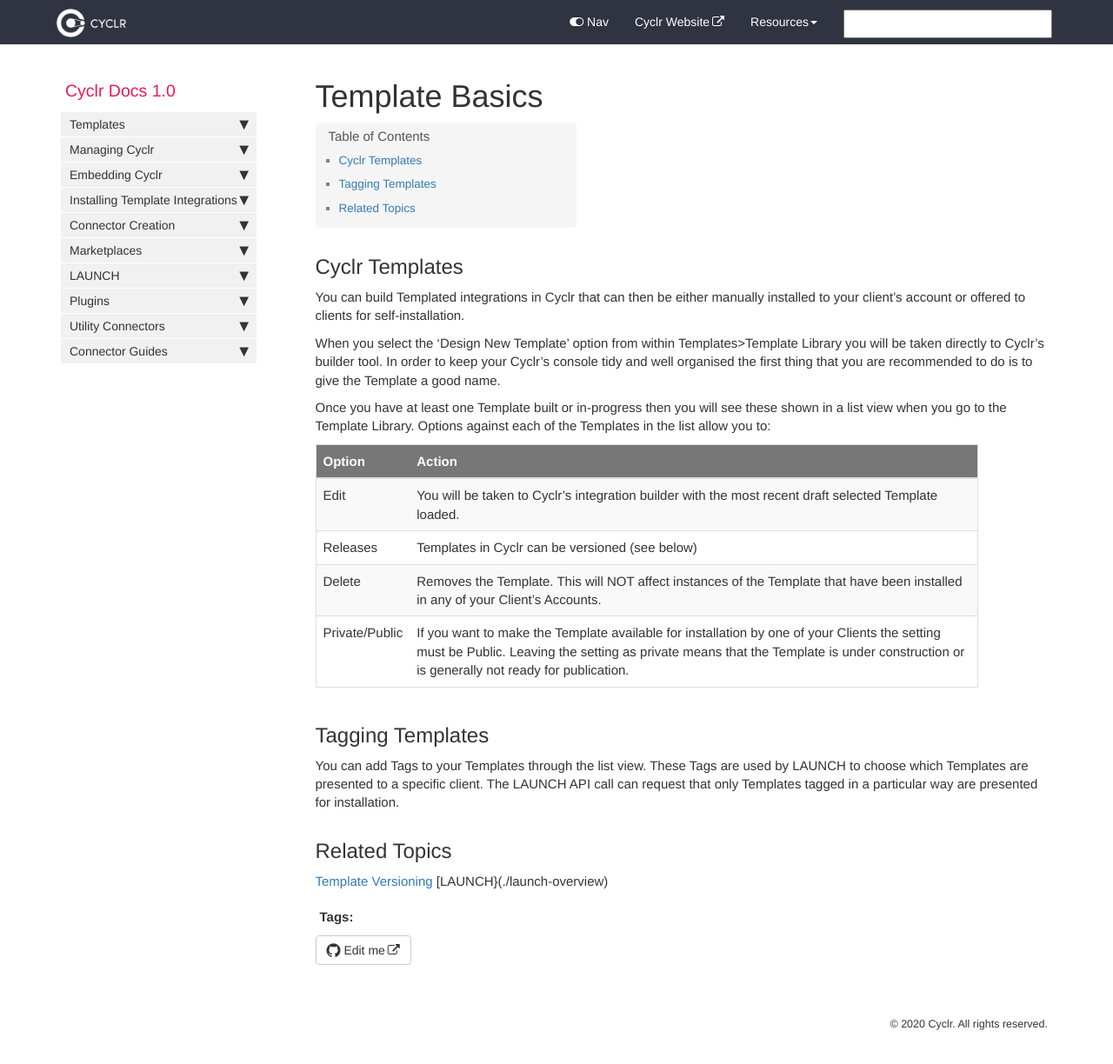
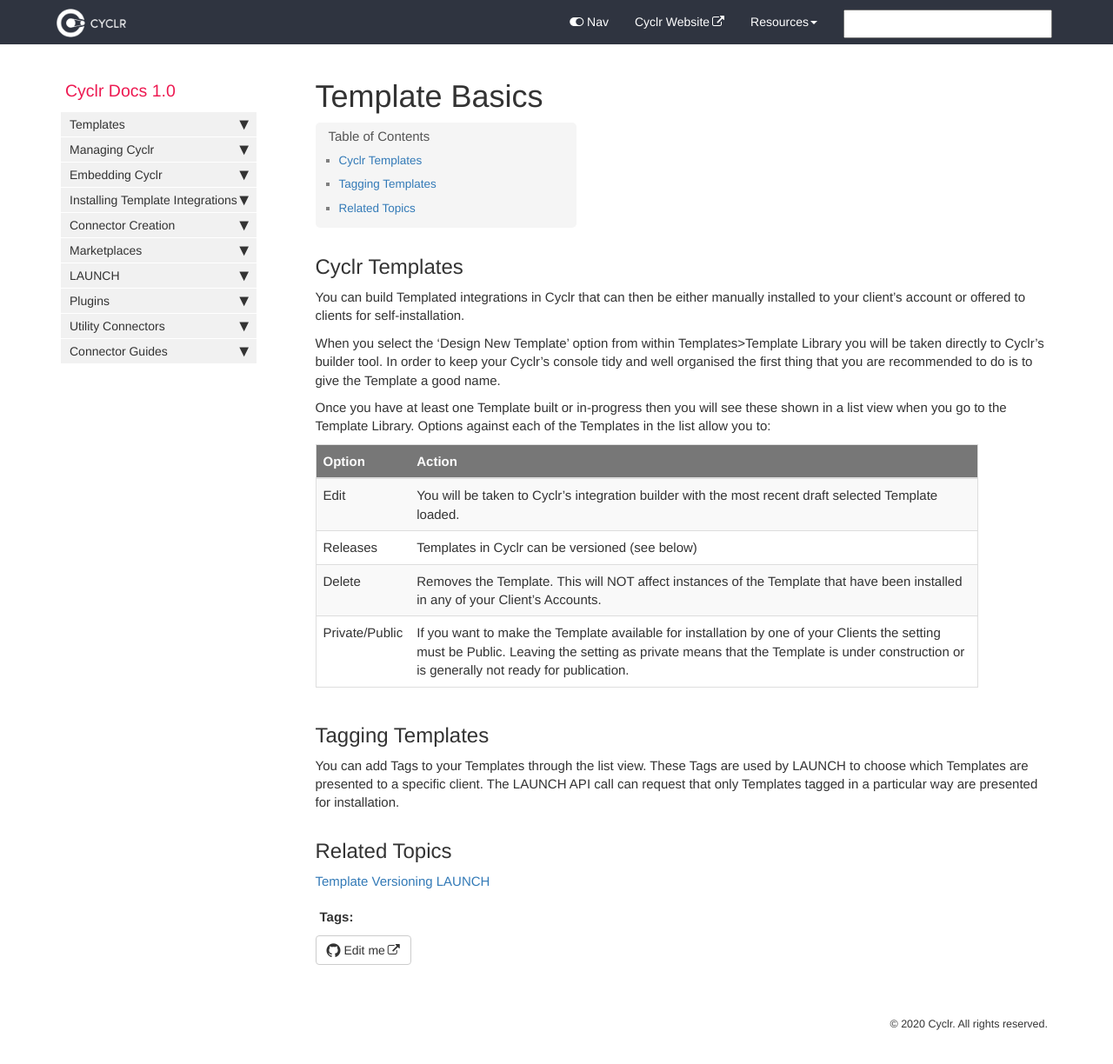
Before and after one commit to sneakysneak/docs, a Jekyll site: the page built from pages/templates/00-template-basics.md, in a window 1280 px wide and 1248 px high. Shown: the top 1224 px of the window at 87% size. Built offline with Jekyll 4.4.1, drawn with Linux system fonts in a browser that asks for light colours; nearby versions of some CDN libraries; comment, search, counter and statistics services are not loaded.

Commit message:
Update 00-template-basics.md

```diff
--- a/pages/templates/00-template-basics.md
+++ b/pages/templates/00-template-basics.md
@@ -27,4 +27,4 @@ You can add Tags to your Templates through the list view.  These Tags are used b
 ## Related Topics
 
 [Template Versioning](./integration-template-versioning)
-[LAUNCH}(./launch-overview)
+[LAUNCH](./launch-overview)
```
